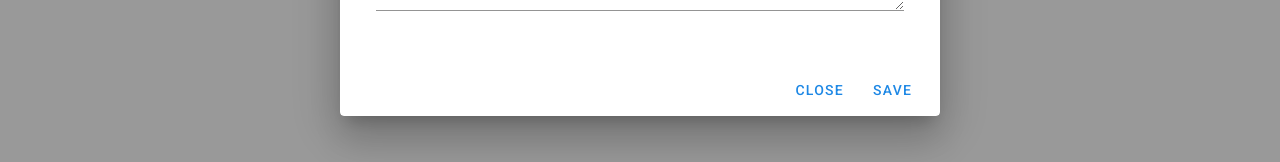
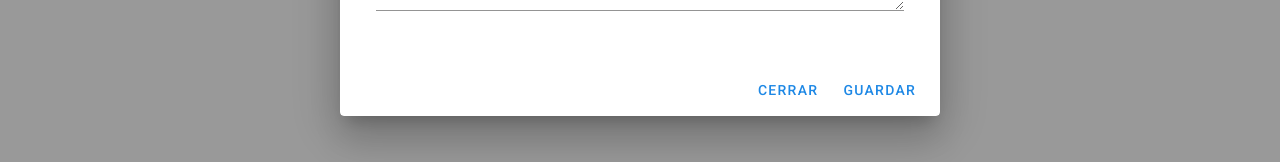
Before and after one commit to joseangelcrn/to_do_list_app, a Vue app: page / in a window 1280 px wide. Both pictures are taken after a click on the button 988 px from the left and 93 px from the top of the page. Shown: the part 509-671 px from the top of the page. Built offline with nearby package versions, Linux system fonts and the light colour scheme.

Commit message:
Traducciones

```diff
--- a/src/components/Dialogs/DialogCreateTask.vue
+++ b/src/components/Dialogs/DialogCreateTask.vue
@@ -32,14 +32,14 @@
       </v-card-text>
       <v-card-actions>
         <v-spacer></v-spacer>
-        <v-btn color="blue darken-1" text @click="exitModal()"> Close </v-btn>
+        <v-btn color="blue darken-1" text @click="exitModal()"> Cerrar </v-btn>
         <v-btn
           color="blue darken-1"
           text
           @click="saveItem()"
           v-on:keyup.enter="saveItem()"
         >
-          Save
+          Guardar
         </v-btn>
       </v-card-actions>
     </v-card>
--- a/src/components/Dialogs/DialogEditTask.vue
+++ b/src/components/Dialogs/DialogEditTask.vue
@@ -32,8 +32,8 @@
       </v-card-text>
       <v-card-actions>
         <v-spacer></v-spacer>
-        <v-btn color="blue darken-1" text @click="exitModal()"> Close </v-btn>
-        <v-btn color="blue darken-1" text @click="updateData()"> Save </v-btn>
+        <v-btn color="blue darken-1" text @click="exitModal()"> Cerrar </v-btn>
+        <v-btn color="blue darken-1" text @click="updateData()"> Actualizar </v-btn>
       </v-card-actions>
     </v-card>
   </v-dialog>
```
